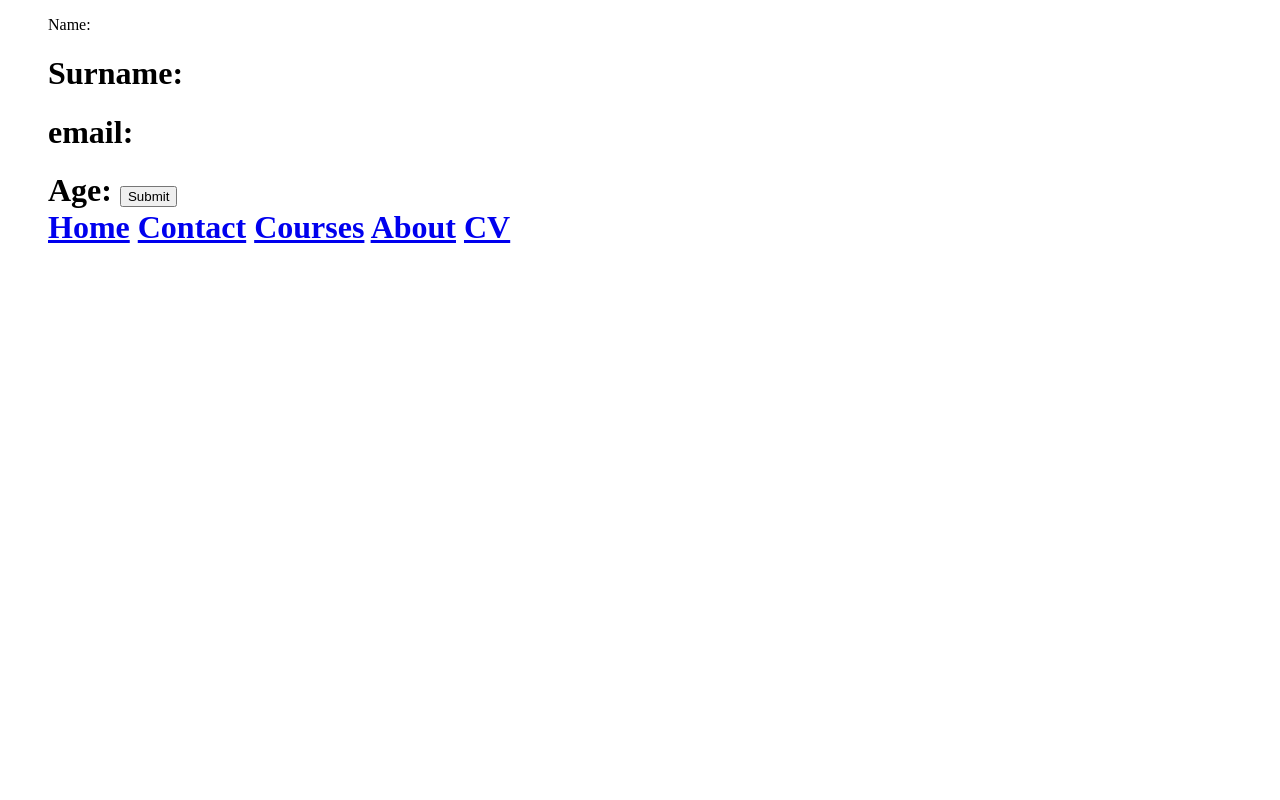
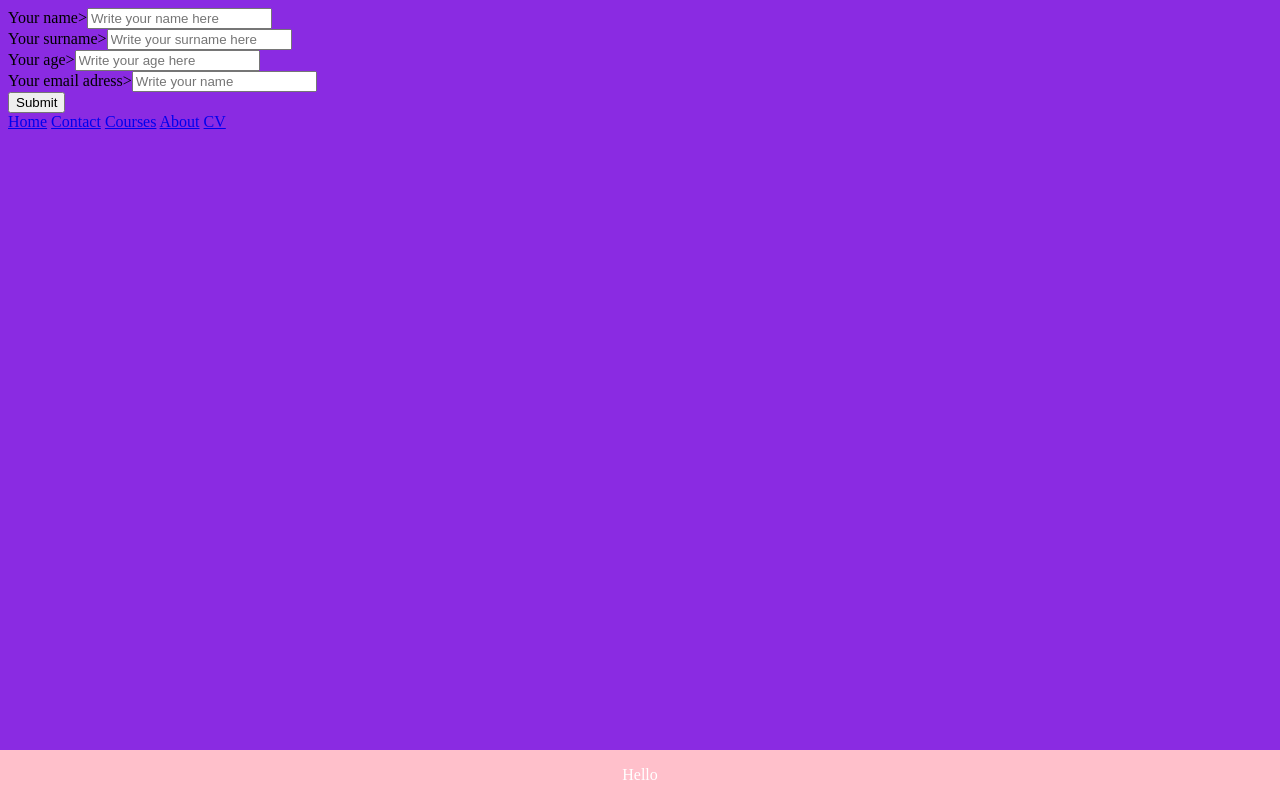
Before and after one commit to Mohamed1jldu/cp-html, a plain HTML site: page contact.html in a window 1280 px wide. Drawn offline with Linux system fonts and the light colour scheme.

Commit message:
Add files via upload

```diff
--- a/contact.html
+++ b/contact.html
@@ -1,15 +1,38 @@
 <!DOCTYPE html>
 
 <html>
-    <head>
+    <head><title>contact</title>
+        <link rel="icon" href="res/icone contact.jpg">
+        <style>
+                               .footer {
+   position: fixed;
+   left: 0;
+   bottom: 0;
+   width: 100%;
+   background-color: pink;
+   color: white;
+   text-align: center;
+}
+            body{
+                background-color: blueviolet;
+            }
+        </style>
         <body>
-            <ul>Name:
-            <br>
-            <h1>Surname:
-            <br>
-            <h1>email:
-            <br>
-            <h1>Age:
+            <div class="footer">
+                <p>Hello</p>
+              </div>
+            <form>
+                <label>Your name</label>><input type="text"placeholder="Write your name here">
+            </form>
+            <form>
+                <label>Your surname</label>><input type="text"placeholder="Write your surname here">
+            </form>
+            <form>
+                <label>Your age</label>><input type="text"placeholder="Write your age here">
+            </form>
+            <form>
+                <label>Your email adress</label>><input type="text"placeholder="Write your name">
+            </form>
             <button>Submit</button>
             <nav>   <a
             href="index.html">Home</a>   <a
```
Also changed, not shown: about.html (+21 -2 lines), courses.html (+23 -5 lines), cv.html (+21 -1 lines), index.html (+18 -1 lines).
